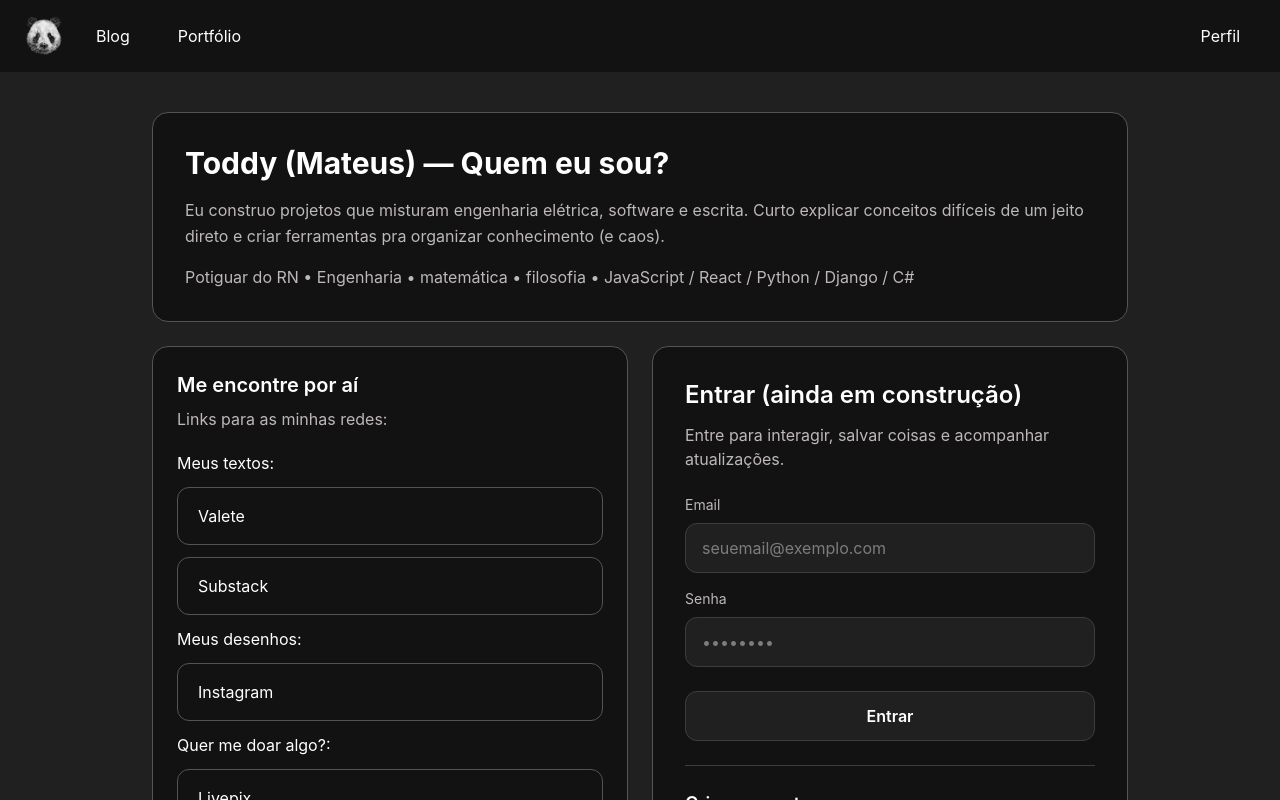
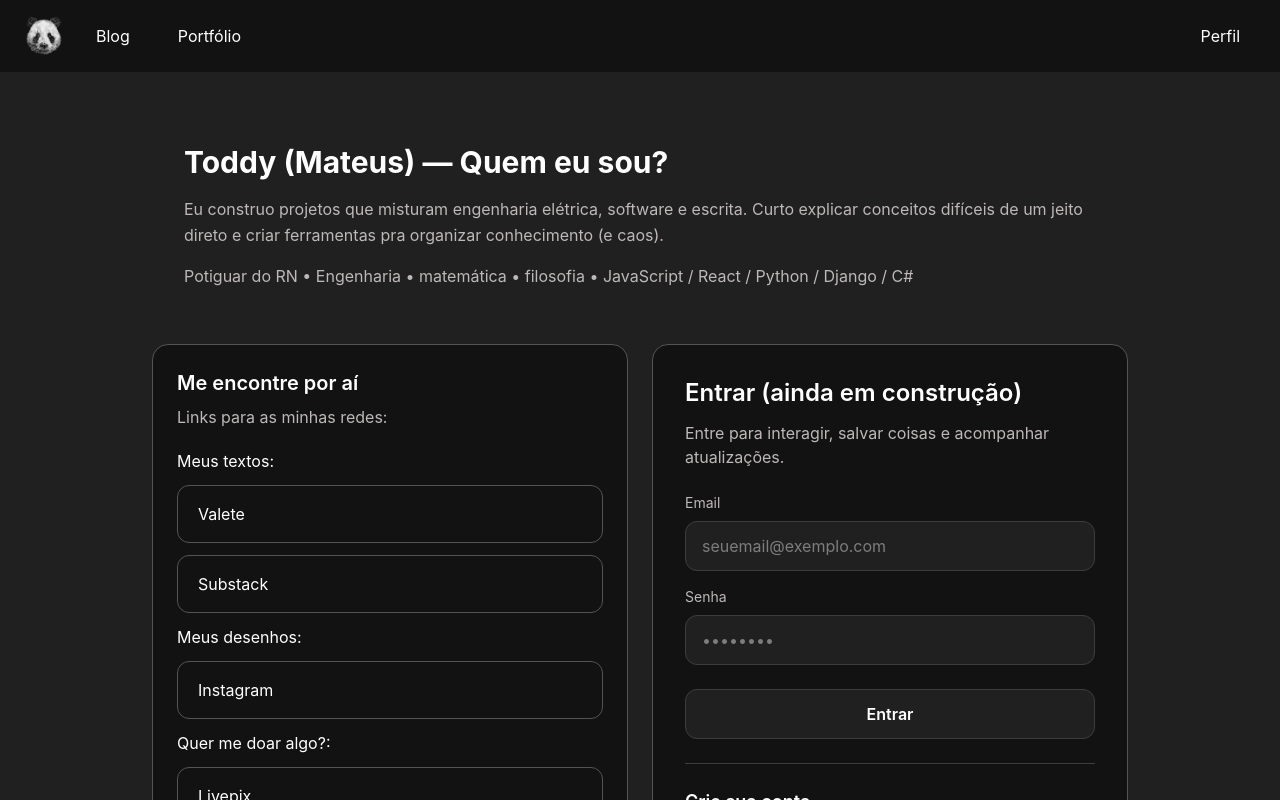
Before and after one commit to ToddynhoVT9/SiteToddy, a React (Vite) app: page / in a window 1280 px wide. Shown: the top 800 px of the page. Built offline with nearby package versions, Linux system fonts and the light colour scheme.

Commit message:
remove backgorund div hero

```diff
--- a/src/components/Hero.jsx
+++ b/src/components/Hero.jsx
@@ -1,6 +1,6 @@
 export default function Hero() {
   return (
-    <section className="rounded-2xl bg-[#121212] p-8 border border-[#545454]">
+    <section className="rounded-2xl  p-8">
       <h1 className="text-3xl font-bold text-white">
         Toddy (Mateus) — Quem eu sou?
       </h1>
```
